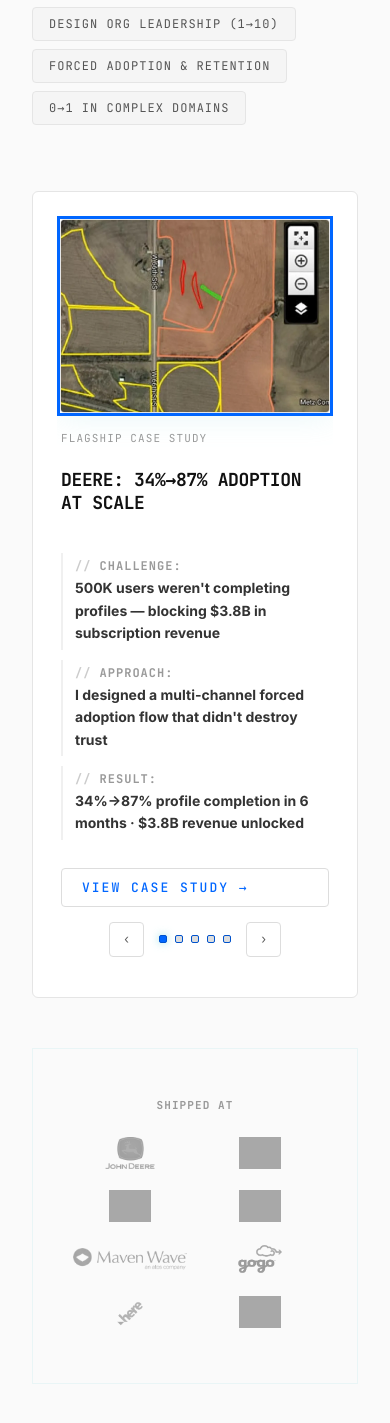
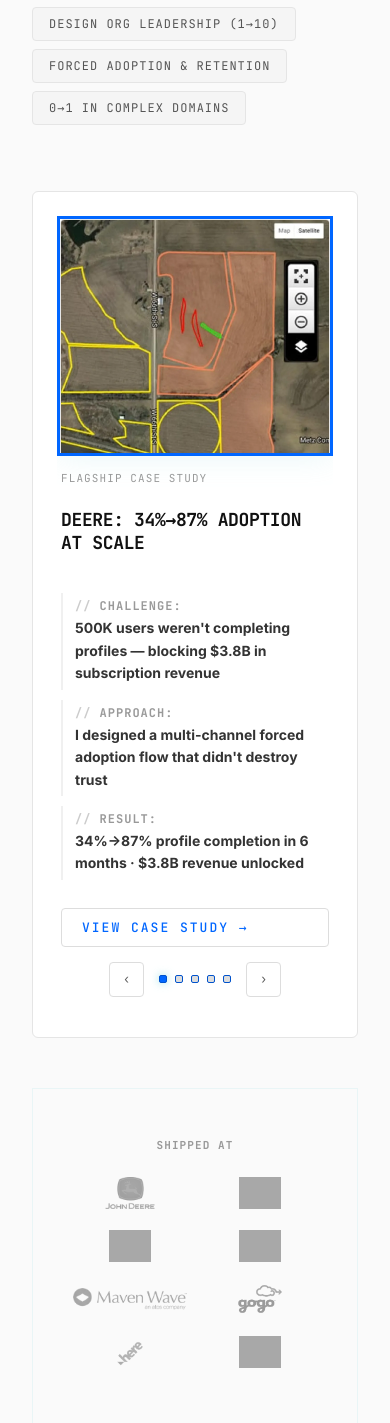
Before and after one commit to petethios/peterbartsch.com, a PHP site: page / in a window 390 px wide; the page is wider, and only the part inside the window is pictured. Shown: the part 1687-3110 px from the top of that part. Run offline with PHP 8.4, Linux system fonts and the light colour scheme; grey boxes are pictures that could not be loaded.

Commit message:
Stack portfolio carousel: full-width image on top, copy below
Replace side-by-side layout with stacked vertical layout.
Images now display at full width with natural aspect ratio
(max-height capped at 400px desktop, 240px mobile) instead
of forced portrait crop. Much better for landscape screenshots.

Co-Authored-By: Claude Opus 4.6 (1M context) <noreply@anthropic.com>

```diff
--- a/styles.css
+++ b/styles.css
@@ -1832,7 +1832,7 @@
         .portfolio-slide {
             display: none;
             animation: fadeIn 0.5s ease-in;
-            align-items: stretch;
+            flex-direction: column;
             gap: 0;
         }
 
@@ -1840,15 +1840,14 @@
             display: flex;
         }
 
-        /* Thumbnail with grid overlay */
+        /* Thumbnail — full width, natural aspect ratio */
         .slide-thumbnail {
             position: relative;
-            width: 250px;
-            min-height: 250px;
+            width: 100%;
+            max-height: 400px;
             flex-shrink: 0;
             overflow: hidden;
             background-color: transparent;
-            align-self: stretch;
             display: block;
         }
 
@@ -1856,6 +1855,7 @@
             width: 100%;
             height: 100%;
             object-fit: cover;
+            object-position: top center;
             display: block;
         }
 
@@ -2005,15 +2005,8 @@
                 padding: 0 0 15px 0;
             }
 
-            .portfolio-slide.active {
-                flex-direction: column;
-            }
-
             .slide-thumbnail {
-                width: 100%;
-                height: 200px;
-                min-height: 200px;
-                max-width: 100%;
+                max-height: 240px;
             }
 
             .slide-content {
```
